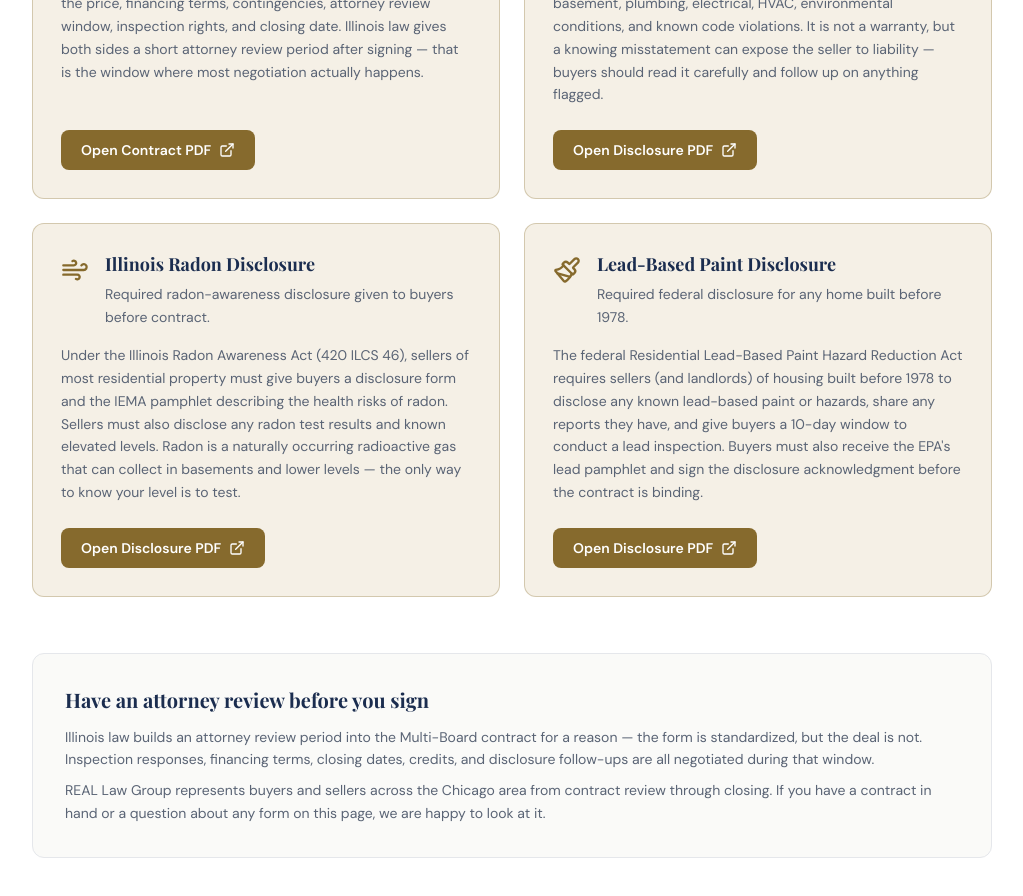
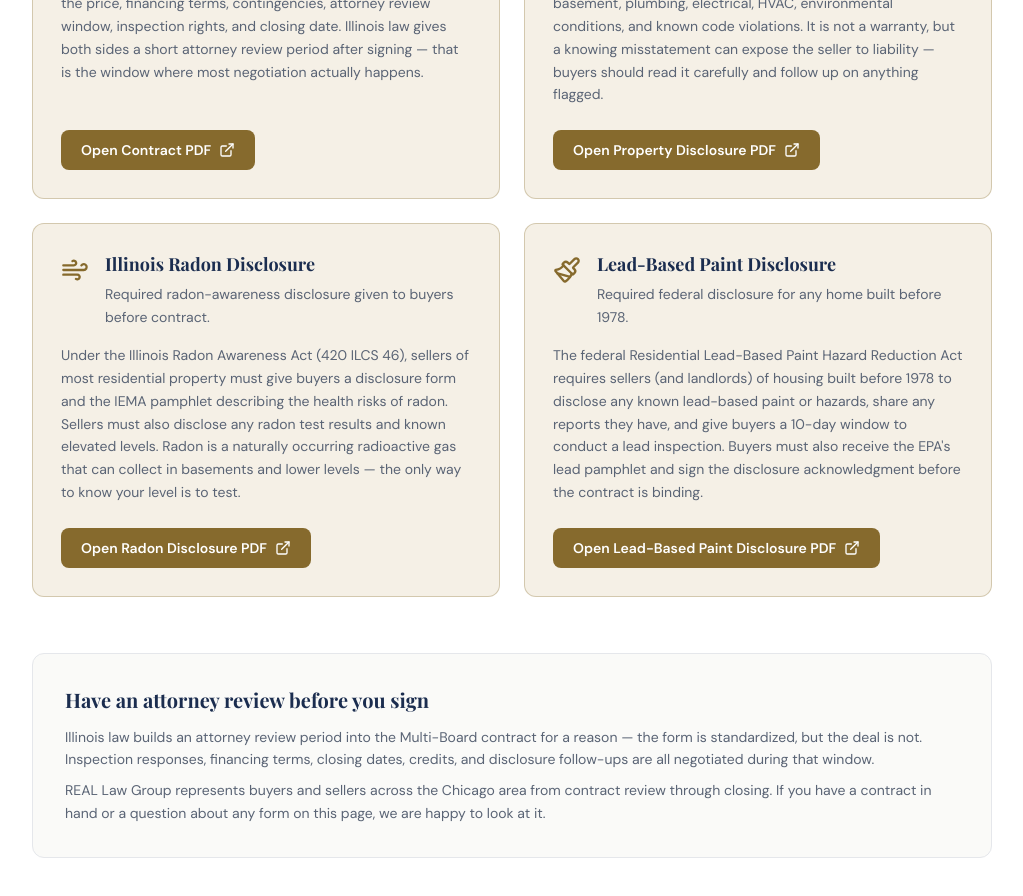
Before and after one commit to Acuntel/reallawgroup-website, a Next.js app: page /resources/real-estate-contract in a window 1280 px wide. Shown: the part 1020-1916 px from the top of the page, without its empty margins (128-1151 px from the left). Built offline with nearby package versions, Linux system fonts and the light colour scheme; no server answers.

Commit message:
Specific labels on disclosure download buttons
Each form button on /resources/real-estate-contract now names what it
opens (Property, Radon, Lead-Based Paint) instead of all three reading
"Open Disclosure PDF".

Co-Authored-By: Claude Opus 4.7 (1M context) <noreply@anthropic.com>

```diff
--- a/app/resources/real-estate-contract/page.tsx
+++ b/app/resources/real-estate-contract/page.tsx
@@ -52,7 +52,7 @@ const forms: FormItem[] = [
       "The seller's sworn statement about known material defects in the property.",
     body: "Required by the Illinois Residential Real Property Disclosure Act (765 ILCS 77) for most residential sales. The seller answers a fixed list of yes/no questions covering the roof, foundation, basement, plumbing, electrical, HVAC, environmental conditions, and known code violations. It is not a warranty, but a knowing misstatement can expose the seller to liability — buyers should read it carefully and follow up on anything flagged.",
     href: PROPERTY_DISCLOSURE_PDF_URL,
-    label: "Open Disclosure PDF",
+    label: "Open Property Disclosure PDF",
   },
   {
     icon: Wind,
@@ -61,7 +61,7 @@ const forms: FormItem[] = [
       "Required radon-awareness disclosure given to buyers before contract.",
     body: "Under the Illinois Radon Awareness Act (420 ILCS 46), sellers of most residential property must give buyers a disclosure form and the IEMA pamphlet describing the health risks of radon. Sellers must also disclose any radon test results and known elevated levels. Radon is a naturally occurring radioactive gas that can collect in basements and lower levels — the only way to know your level is to test.",
     href: RADON_DISCLOSURE_PDF_URL,
-    label: "Open Disclosure PDF",
+    label: "Open Radon Disclosure PDF",
   },
   {
     icon: Paintbrush,
@@ -69,7 +69,7 @@ const forms: FormItem[] = [
     blurb: "Required federal disclosure for any home built before 1978.",
     body: "The federal Residential Lead-Based Paint Hazard Reduction Act requires sellers (and landlords) of housing built before 1978 to disclose any known lead-based paint or hazards, share any reports they have, and give buyers a 10-day window to conduct a lead inspection. Buyers must also receive the EPA's lead pamphlet and sign the disclosure acknowledgment before the contract is binding.",
     href: LEAD_PAINT_DISCLOSURE_PDF_URL,
-    label: "Open Disclosure PDF",
+    label: "Open Lead-Based Paint Disclosure PDF",
   },
 ];
 
```
